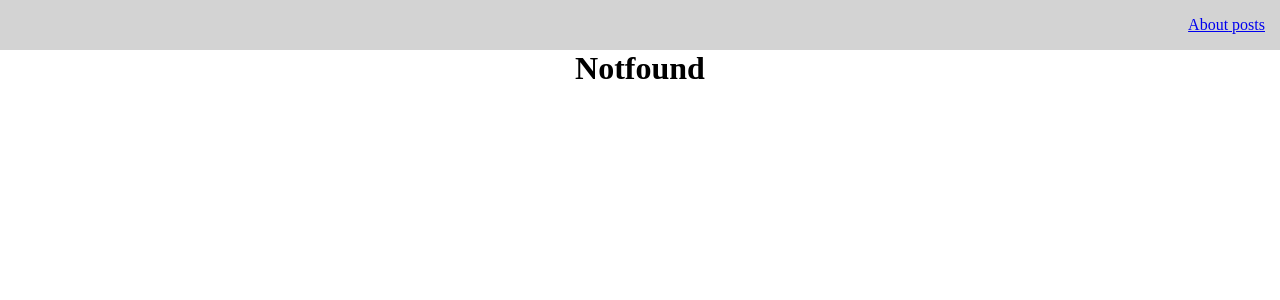
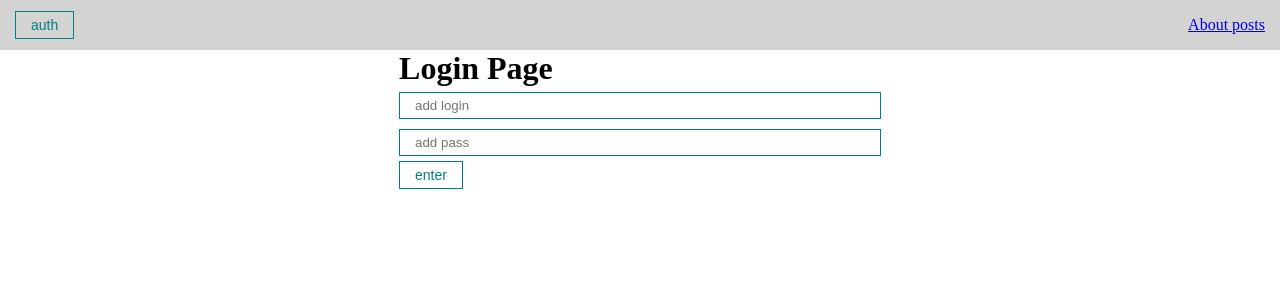
Before and after one commit to KratosHome/urokUlbi-, a React (Create React App) app: page /login in a window 1280 px wide. Shown: the top 300 px of the page. Built offline with nearby package versions, Linux system fonts and the light colour scheme.

Commit message:
add LogIn

```diff
--- a/src/App.js
+++ b/src/App.js
@@ -1,21 +1,33 @@
 import React from 'react';
 import "./components/styles/app.css"
-import { BrowserRouter, Link, Route, Routes } from 'react-router-dom';
-import About from './components/pages/About';
-import Posts from './components/pages/Posts';
+import { BrowserRouter} from 'react-router-dom';
 import Navbar from './components/UI/NavBat/NavBar';
-import Notfound from './components/pages/NotFound';
 import Approuter from './components/AppRouter';
+import { AuthContext } from './components/context';
+import { useState } from 'react';
+import { useEffect } from 'react';
 
 function App() {
+  const [isAuth, setIsAuth] = useState(false)
+
+  useEffect(()=>{
+    if(localStorage.getItem("auth")){
+      setIsAuth(true)
+    } else {
+      setIsAuth(false)
+    }
+  },[])
+
   return (
-
-    <BrowserRouter>
-      <Navbar />
-      <Approuter/>
-
-    </BrowserRouter>
-
+    <AuthContext.Provider value={{
+      isAuth,
+      setIsAuth
+    }}>
+      <BrowserRouter>
+        <Navbar />
+        <Approuter />
+      </BrowserRouter>
+    </AuthContext.Provider>
   );
 }
 
--- a/src/components/AppRouter.jsx
+++ b/src/components/AppRouter.jsx
@@ -1,18 +1,44 @@
-import React from 'react';
+import React, { useContext } from 'react';
 import { Route, Routes } from 'react-router-dom';
-import About from './pages/About';
-import Posts from './pages/Posts';
 import Notfound from './pages/NotFound';
-import Postpage from './pages/PostPage';
+import { privateRouter, publicRoute } from './router/touter';
+import Login from './pages/LogIn';
+import { AuthContext } from './context';
 
 const Approuter = () => {
+    const {isAuth} = useContext(AuthContext)
+
     return (
-        <Routes>
-            <Route path="/about" element={<About />} />
-            <Route exact path="/posts" element={<Posts />} />
-            <Route path="*" element={<Notfound />} />
-            <Route exact path="/posts/:id" element={<Postpage/>} />
-        </Routes>
+        <>
+            {isAuth
+                ?
+                <Routes>
+                    {privateRouter.map(rote =>
+                        <Route
+                            key={Date.now}
+                            path={rote.path}
+                            element={rote.component}
+                            exact={rote.exact}
+                        />
+                    )}
+                    <Route path="*" element={<Notfound />} />
+                </Routes>
+                :
+                <Routes>
+                    {publicRoute.map(rote =>
+                        <Route
+                            key={Date.now}
+                            path={rote.path}
+                            element={rote.component}
+                            exact={rote.exact}
+                        />
+                    )}
+                    <Route path="*" element={<Login />} />
+                </Routes>
+
+            }
+
+        </>
     );
 }
 
--- a/src/components/UI/NavBat/NavBar.jsx
+++ b/src/components/UI/NavBat/NavBar.jsx
@@ -1,9 +1,19 @@
-import React from 'react';
+import React, { useContext } from 'react';
 import { Link } from 'react-router-dom';
+import { AuthContext } from '../../context';
+import Maybutton from '../Button/MayButton';
 
 const Navbar = () => {
+  const { isAuth, setIsAuth} = useContext(AuthContext)
+
+  const logaut = ()=>{
+    setIsAuth(false)
+    localStorage.removeItem("auth")
+  }
+
     return (
         <div className='navbar'>
+        <Maybutton onClick={() => logaut()}>auth</Maybutton>
         <div className='navbar__links'>
           <Link to="/about">About</Link>
           <Link to='posts'> posts</Link>
--- /dev/null
+++ b/src/components/context/index.js
@@ -0,0 +1,3 @@
+import { createContext } from "react";
+
+export const AuthContext = createContext(null)
--- /dev/null
+++ b/src/components/pages/LogIn.jsx
@@ -0,0 +1,26 @@
+import React, { useContext } from 'react';
+import Maybutton from '../UI/Button/MayButton';
+import MyInput from '../UI/Input/MyInput';
+import { AuthContext } from '../context/index';
+
+const Login = () => {
+    const { isAuth, setIsAuth} = useContext(AuthContext)
+
+    const login = (e) => {
+        e.preventDefault();
+        setIsAuth(true)
+        localStorage.setItem("auth", "true")
+    }
+    return (
+        <div>
+            <h1>Login Page</h1>
+            <form onSubmit={login}>
+                <MyInput type="text" placeholder='add login' />
+                <MyInput type="password" placeholder='add pass' />
+                <Maybutton >enter</Maybutton>
+            </form>
+        </div>
+    );
+}
+
+export default Login;
--- /dev/null
+++ b/src/components/router/touter.js
@@ -0,0 +1,14 @@
+import About from "../pages/About";
+import Posts from '../pages/Posts';
+import Postpage from '../pages/PostPage';
+import Login from '../pages/LogIn';
+
+export const privateRouter = [
+    { path: "/about", component: <About/>, exact: true },
+    { path: "/posts", component: <Posts/>, exact: true },
+    { path: "/posts/:id", component: <Postpage/>, exact: true }
+]
+
+export const publicRoute = [
+    { path: "/login", component: <Login/>, exact: true },
+]
```
